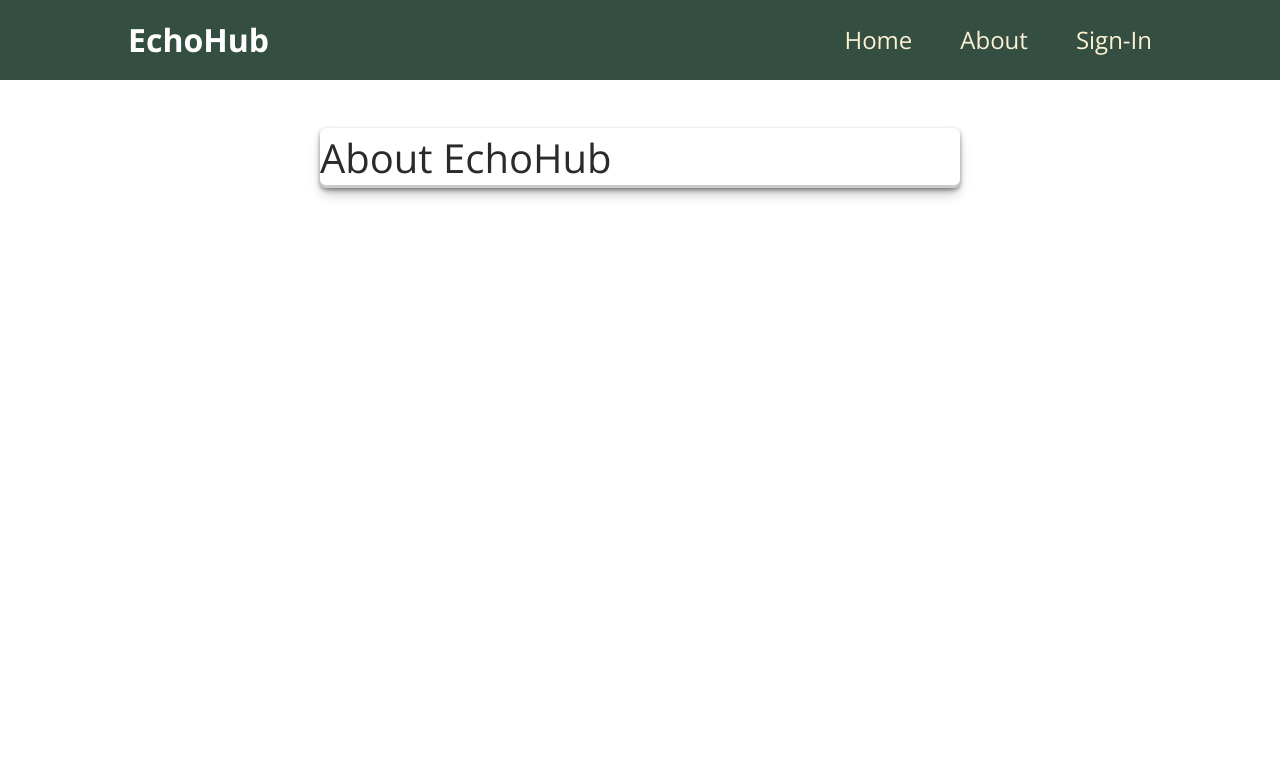
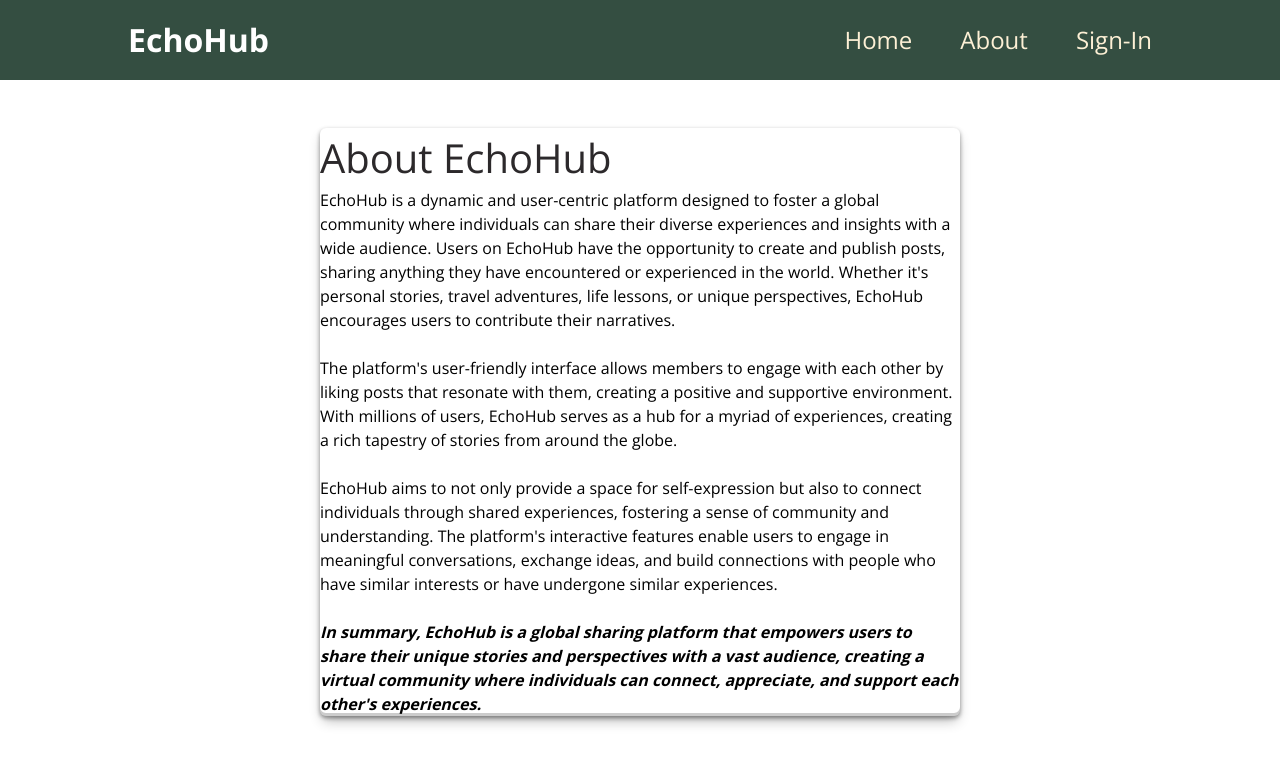
Before and after one commit to Tanushree227/MERN_authApp, a React (Vite) app in the folder client/: page /about in a window 1280 px wide. Shown: the top 764 px of the page. Built offline with nearby package versions, Linux system fonts and the light colour scheme; no server answers.

Commit message:
added about page content

```diff
--- a/client/src/pages/About.jsx
+++ b/client/src/pages/About.jsx
@@ -1,13 +1,49 @@
+/* eslint-disable react/no-unescaped-entities */
 import Card from "../components/ui/Card";
 
-function About()
-{
-    return(
-        <Card>
-            <h1 className="text-center">About EchoHub</h1>
-            <p></p>
-        </Card>
-    );
+function About() {
+  return (
+    <Card>
+      <div className="text-center p-5">
+      <h1 className="text-center">About EchoHub</h1>
+      <p>
+        EchoHub is a dynamic and user-centric platform designed to foster a
+        global community where individuals can share their diverse experiences
+        and insights with a wide audience. Users on EchoHub have the opportunity
+        to create and publish posts, sharing anything they have encountered or
+        experienced in the world. Whether it's personal stories, travel
+        adventures, life lessons, or unique perspectives, EchoHub encourages
+        users to contribute their narratives.
+      </p>
+      <br />
+      <p>
+        The platform's user-friendly interface allows members to engage with
+        each other by liking posts that resonate with them, creating a positive
+        and supportive environment. With millions of users, EchoHub serves as a
+        hub for a myriad of experiences, creating a rich tapestry of stories
+        from around the globe.
+      </p>
+      <br />
+      <p>
+        EchoHub aims to not only provide a space for self-expression but also to
+        connect individuals through shared experiences, fostering a sense of
+        community and understanding. The platform's interactive features enable
+        users to engage in meaningful conversations, exchange ideas, and build
+        connections with people who have similar interests or have undergone
+        similar experiences.
+      </p>
+      <br />
+      <p>
+        <i><strong>
+          In summary, EchoHub is a global sharing platform that empowers users
+          to share their unique stories and perspectives with a vast audience,
+          creating a virtual community where individuals can connect,
+          appreciate, and support each other's experiences.
+          </strong></i>
+      </p>
+      </div>
+    </Card>
+  );
 }
 
 export default About;
```
